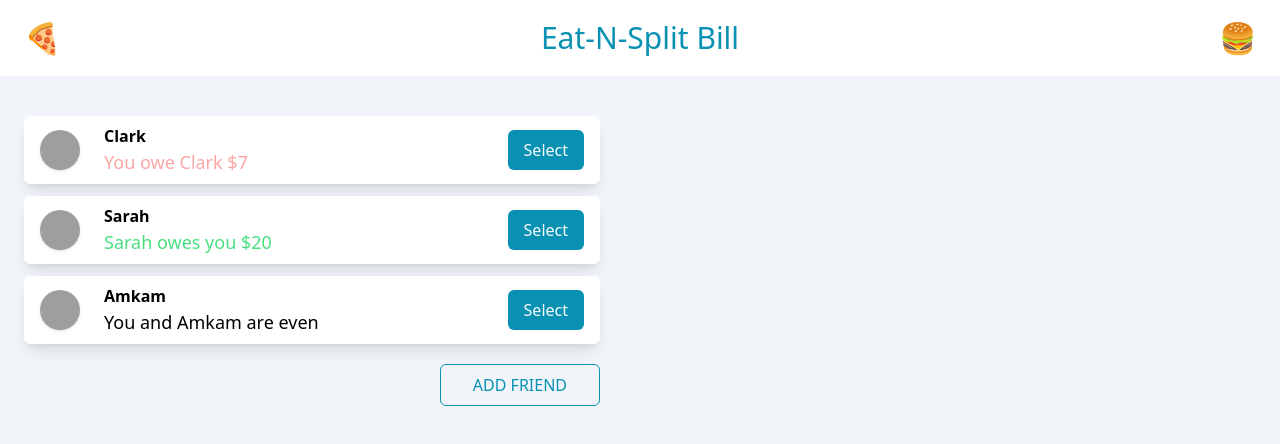
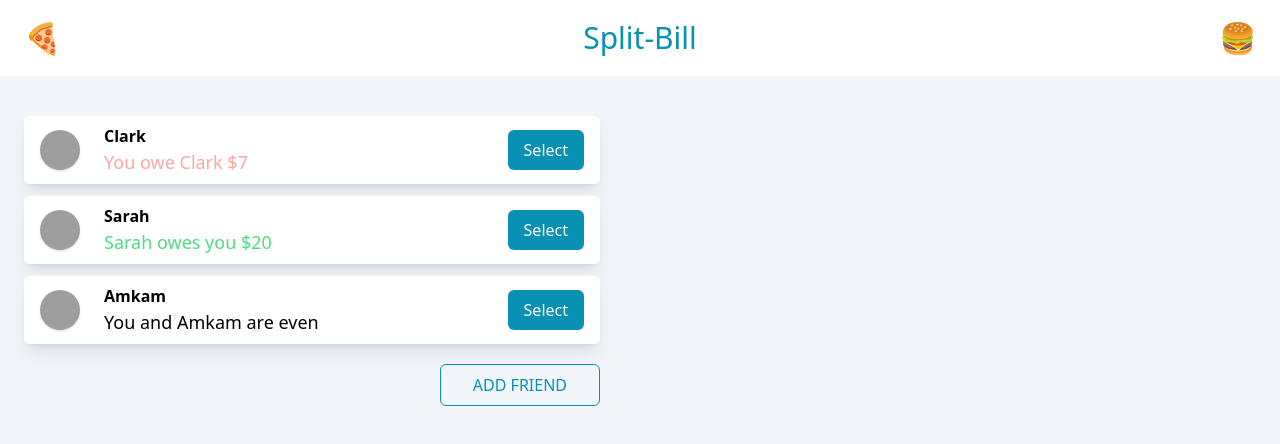
Before and after one commit to AmaduKamara/eat-n-split-cost, a React (Create React App) app: page / in a window 1280 px wide. Shown: the top 444 px of the page. Built offline with nearby package versions, Linux system fonts and the light colour scheme; grey boxes are pictures that could not be loaded.

Commit message:
Update Header.jsx

```diff
--- a/src/components/Header.jsx
+++ b/src/components/Header.jsx
@@ -4,7 +4,7 @@ function Header() {
   return (
     <header className="sticky top-0">
       <h1 className="flex justify-between items-center w-full py-5 px-6 bg-white text-cyan-600 text-lg sm:text-1xl md:text-3xl">
-        <span>🍕</span> <span>Eat-N-Split Bill</span> <span>🍔</span>
+        <span>🍕</span> <span>Split-Bill</span> <span>🍔</span>
       </h1>
     </header>
   );
```
